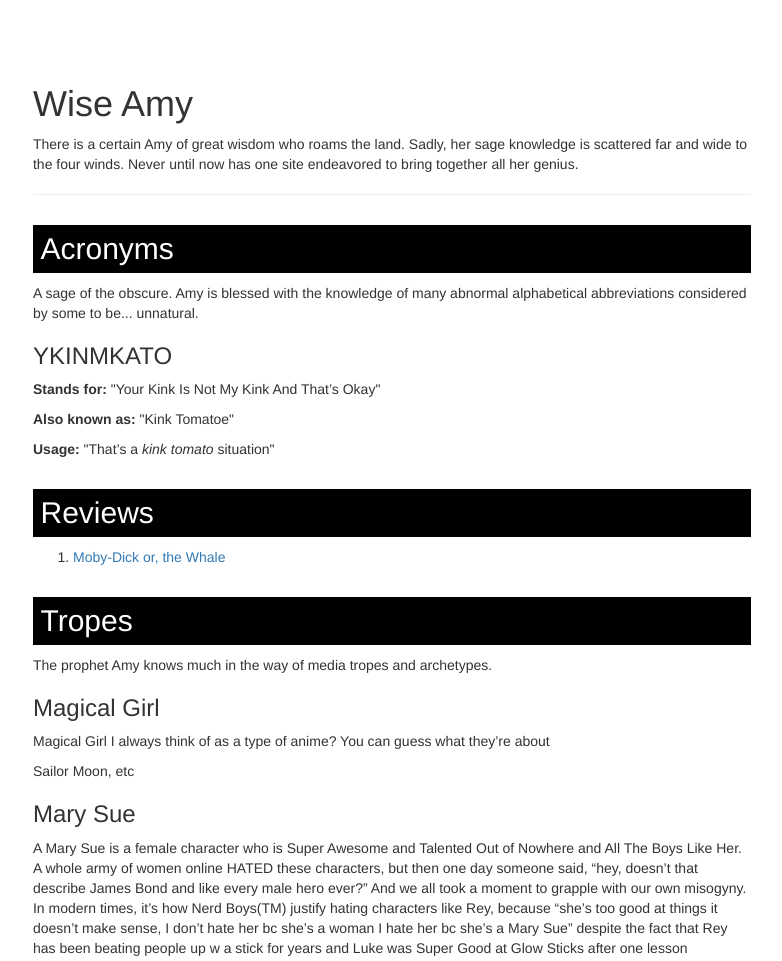
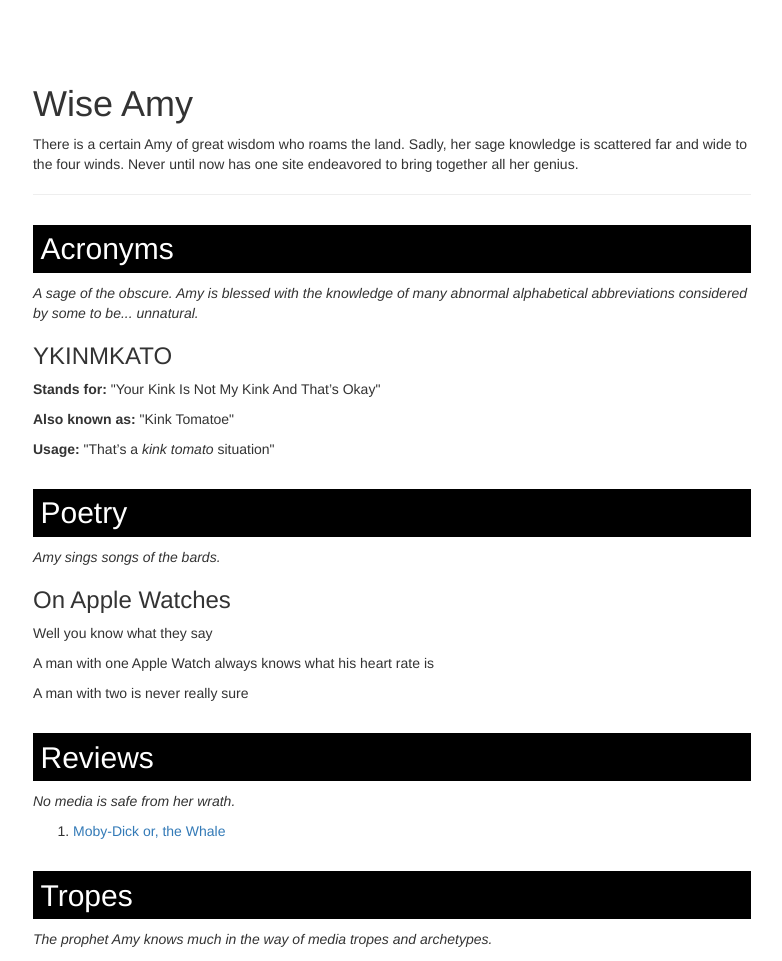
Before and after one commit to imann24/wise-amy, a website: page index.html in a window 1280 px wide. Shown: the top 961 px of the page, without its empty margins (282-1064 px from the left). Drawn offline with nearby package versions, Linux system fonts and the light colour scheme.

Commit message:
Add Amy's Apple Watch poem

```diff
--- a/index.html
+++ b/index.html
@@ -47,10 +47,10 @@
 
                 <!-- ACRONYMS -->
                 <h2 class="section" id="acronyms">Acronyms</h2>
-                <p>
+                <p><i>
                     A sage of the obscure. Amy is blessed with the knowledge of many
                     abnormal alphabetical abbreviations considered by some to be... unnatural.
-                </p>
+                </i></p>
                 <h3 id="kink-tomato">YKINMKATO</h3>
                 <p>
                     <b>Stands for:</b> "Your Kink Is Not My Kink And That’s Okay"
@@ -62,17 +62,35 @@
                     <b>Usage:</b> "That’s a <i>kink tomato</i> situation"
                 </p>
 
+                <!-- POETRY -->
+                <h2 class="section" id="poetry">Poetry</h2>
+                <p><i>
+                    Amy sings songs of the bards.
+                </i></p>
+                <h3 id="apple-watch">On Apple Watches</h3>
+                <p>
+                    Well you know what they say
+                </p>
+                <p>
+                    A man with one Apple Watch always knows what his heart rate is
+                </p>
+                <p>
+                    A man with two is never really sure
+                </p>
                 <!-- REVIEWS  -->
                 <h2 class="section" id="reviews">Reviews</h2>
+                <p><i>
+                    No media is safe from her wrath.
+                </i></p>
                 <ol>
                     <li><a href="https://www.goodreads.com/review/show/3281093143?book_show_action=false">Moby-Dick or, the Whale</a></li>
                 </ol>
 
                 <!-- TROPES  -->
                 <h2 class="section" id="tropes">Tropes</h2>
-                <p>
+                <p><i>
                     The prophet Amy knows much in the way of media tropes and archetypes.
-                </p>
+                </i></p>
                 <h3 id="mag-girl">Magical Girl</h3>
                 <p>
                     Magical Girl I always think of as a type of anime? You can guess what they’re about
```
